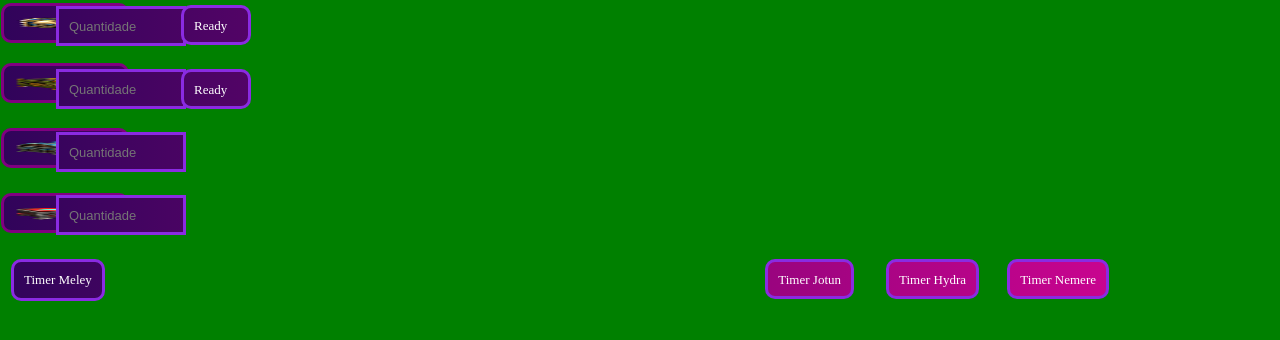
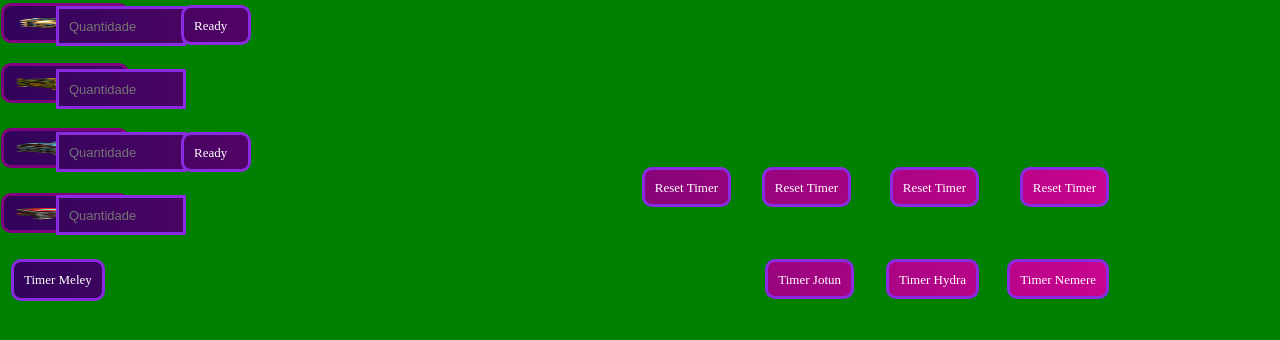
Before and after one commit to PO1S0N090/Metin2-Farm, a plain HTML site: page index.html in a window 1280 px wide. Shown: the part 192-532 px from the top of the page. Drawn offline with Linux system fonts and the light colour scheme.

Commit message:
Added reset buttons

```diff
--- a/app.js
+++ b/app.js
@@ -4,11 +4,16 @@ const coutdownEl_jotun = document.getElementById('countdown_jotun')
 const coutdownEl_Nemere = document.getElementById('countdown_nemere')
 
 
+var countDownNemere;
+var countDownHydra;
+var countDownJotun;
+var countDownMeley;
+
+
 
 function updateCountdownMeley (){
   const startingMinutes = 1
   let time = startingMinutes * 60
-  var countDown;
     const minutes = Math.floor(time / 60);
     let seconds = time % 60;
     time = 180 * 60
@@ -18,9 +23,9 @@ function updateCountdownMeley (){
     // coutdownEl.innerHTML = minutes+":"+seconds
     time < 0 ? 0: time;
     // setInterval(updateCountdown, 1000)
-    countDown = setInterval(function() { // removed var keyword
+    countDownMeley = setInterval(function() { // removed var keyword
             if (time == 0) {
-              clearInterval(countDown);
+              clearInterval(countDownMeley);
               coutdownEl_meley.innerHTML = "Ready";
             } else {
                 const minutes = Math.floor(time / 60);
@@ -39,7 +44,6 @@ function updateCountdownMeley (){
 function updateCountdownHidra (){
   const startingMinutes = 1
   let time= startingMinutes * 60
-  var countDown;
     const minutes = Math.floor(time / 60);
     let seconds = time % 60;
     time = 20 * 60
@@ -49,9 +53,9 @@ function updateCountdownHidra (){
     // coutdownEl.innerHTML = minutes+":"+seconds
     time < 0 ? 0: time;
     // setInterval(updateCountdown, 1000)
-    countDown = setInterval(function() { // removed var keyword
+    countDownHydra = setInterval(function() { // removed var keyword
             if (time == 0) {
-              clearInterval(countDown);
+              clearInterval(countDownHydra);
               coutdownEl_hidra.innerHTML = "Ready";
             } else {
                 const minutes = Math.floor(time / 60);
@@ -70,7 +74,6 @@ function updateCountdownHidra (){
 function updateCountdownJotun(){
     const startingMinutes = 1
     let time= startingMinutes * 60
-   var countDown;
     const minutes = Math.floor(time / 60);
     let seconds = time % 60;
     time =  120 * 60
@@ -81,9 +84,9 @@ function updateCountdownJotun(){
     // coutdownEl.innerHTML = minutes+":"+seconds
     time < 0 ? 0: time;
     // setInterval(updateCountdown, 1000)
-    countDown = setInterval(function() { // removed var keyword
+    countDownJotun = setInterval(function() { // removed var keyword
             if (time == 0) {
-              clearInterval(countDown);
+              clearInterval(countDownJotun);
               coutdownEl_jotun.innerHTML = "Ready";
             } else {
                 const minutes = Math.floor(time / 60);
@@ -98,13 +101,17 @@ function updateCountdownJotun(){
 
 }
 
-function updateCountdownNemere(){
+
+
+
+function updateCountdownNemere(data){
   const startingMinutes = 1
   let time= startingMinutes * 60
- var countDown;
   const minutes = Math.floor(time / 60);
   let seconds = time % 60;
-  time =  240 * 60
+  time = 240 * 60
+
+  // time =  1 * 60
 
 
   seconds = seconds < 10 ? '0' + seconds : seconds;
@@ -112,9 +119,9 @@ function updateCountdownNemere(){
   // coutdownEl.innerHTML = minutes+":"+seconds
   time < 0 ? 0: time;
   // setInterval(updateCountdown, 1000)
-  countDown = setInterval(function() { // removed var keyword
+  countDownNemere = setInterval(function() { // removed var keyword
           if (time == 0) {
-            clearInterval(countDown);
+            clearInterval(countDownNemere);
             coutdownEl_Nemere.innerHTML = "Ready";
           } else {
               const minutes = Math.floor(time / 60);
@@ -128,3 +135,26 @@ function updateCountdownNemere(){
         }, 1000);
 
 }
+
+
+function stopCounter(type) {
+  if (type == "nemere"){
+    clearInterval(countDownNemere)
+    coutdownEl_Nemere.innerHTML = "Ready";
+  }
+
+  if (type == "hydra"){
+    clearInterval(countDownHydra)
+    coutdownEl_hidra.innerHTML = "Ready";
+  }
+
+  if (type == "meley"){
+    clearInterval(countDownMeley)
+    coutdownEl_meley.innerHTML = "Ready";
+  }
+
+  if (type == "jotun"){
+    clearInterval(countDownJotun)
+    coutdownEl_jotun.innerHTML = "Ready";
+  }
+}
--- a/index.html
+++ b/index.html
@@ -53,6 +53,12 @@
         <p id="timerjotun" class="button_timerJotun" onclick="updateCountdownJotun ()">Timer Jotun</p>
         <p id="timernemere" class="button_timerNemere" onclick="updateCountdownNemere()">Timer Nemere</p>
 
+        <p id="stop_timernemere" class="button_stoptimerNemere" onclick="stopCounter('nemere') ">Reset Timer</p>
+        <p id="stop_timerhydra" class="button_stoptimerHydra" onclick="stopCounter('hydra') ">Reset Timer</p>
+        <p id="stop_timerjotun" class="button_stoptimerJotun" onclick="stopCounter('jotun') ">Reset Timer</p>
+        <p id="stop_timermeley" class="button_stoptimerMeley" onclick="stopCounter('meley') ">Reset Timer</p>
+
+
 
     </nav>
 
--- a/style.css
+++ b/style.css
@@ -76,6 +76,54 @@
 
 }
 
+.button_stoptimerNemere {
+    height: 40px;
+    right: 170px;
+    position: fixed;
+    border: 3px solid;
+    background-image: linear-gradient(to right, rgb(48, 4, 90) , rgb(224, 4, 151));
+    border-color: blueviolet;
+    border-radius: 10px;
+    bottom: 400px;
+
+}
+
+.button_stoptimerHydra {
+    height: 40px;
+    right: 300px;
+    position: fixed;
+    border: 3px solid;
+    background-image: linear-gradient(to right, rgb(48, 4, 90) , rgb(224, 4, 151));
+    border-color: blueviolet;
+    border-radius: 10px;
+    bottom: 400px;
+
+}
+
+.button_stoptimerMeley {
+    height: 40px;
+    right:548px;
+    position: fixed;
+    border: 3px solid;
+    background-image: linear-gradient(to right, rgb(48, 4, 90) , rgb(224, 4, 151));
+    border-color: blueviolet;
+    border-radius: 10px;
+    bottom: 400px;
+
+}
+
+.button_stoptimerJotun {
+    height: 40px;
+    right:428px;
+    position: fixed;
+    border: 3px solid;
+    background-image: linear-gradient(to right, rgb(48, 4, 90) , rgb(224, 4, 151));
+    border-color: blueviolet;
+    border-radius: 10px;
+    bottom: 400px;
+
+}
+
 
 .timer_hydra {
     height:40px;
@@ -111,7 +159,7 @@
     background-image: linear-gradient(to right, rgb(48, 4, 90) , rgb(224, 4, 151));
     border-color: blueviolet;
     border-radius: 10px;
-    top: 260px;
+    top: 323px;
     left: 180px;
 
 }
```
